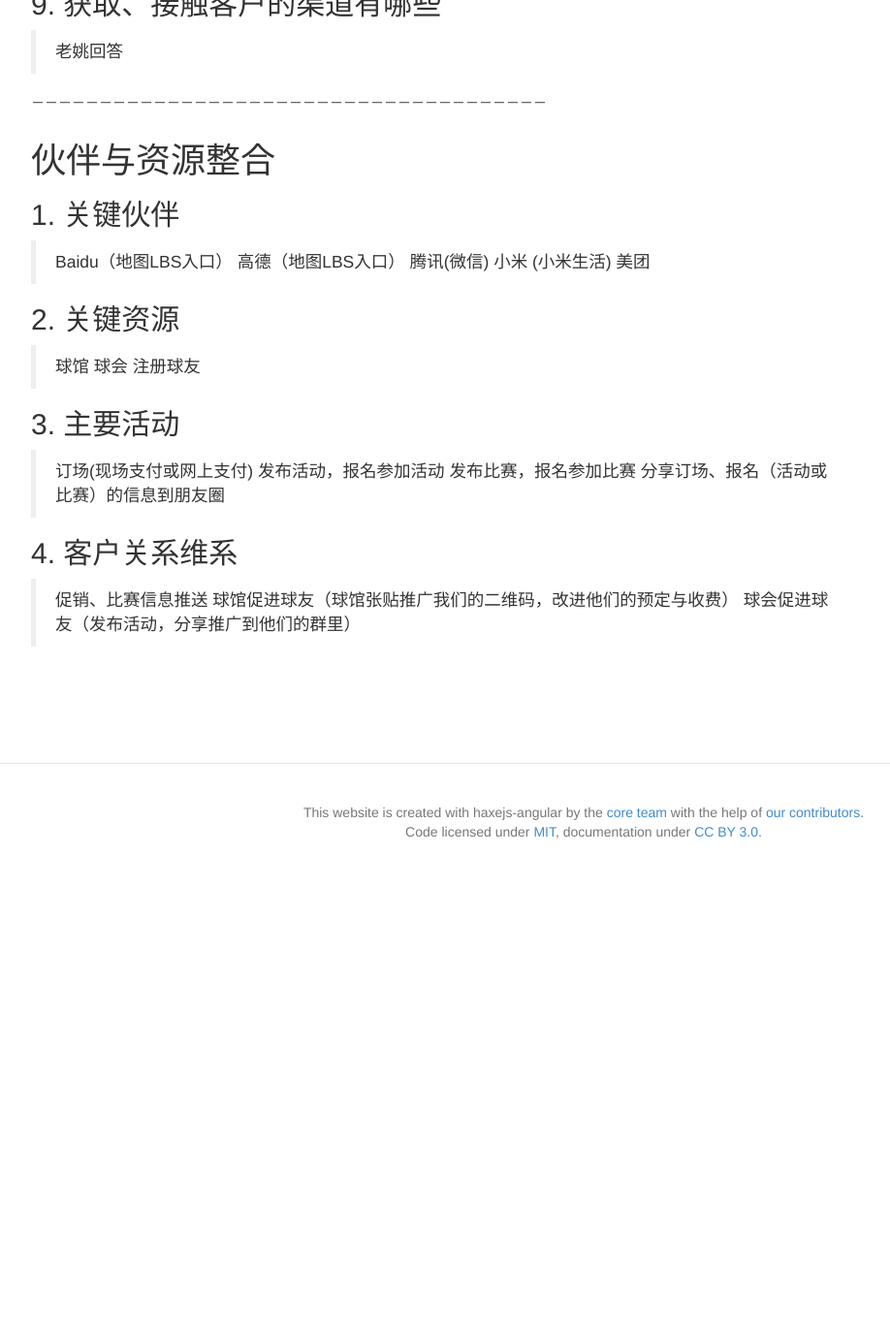
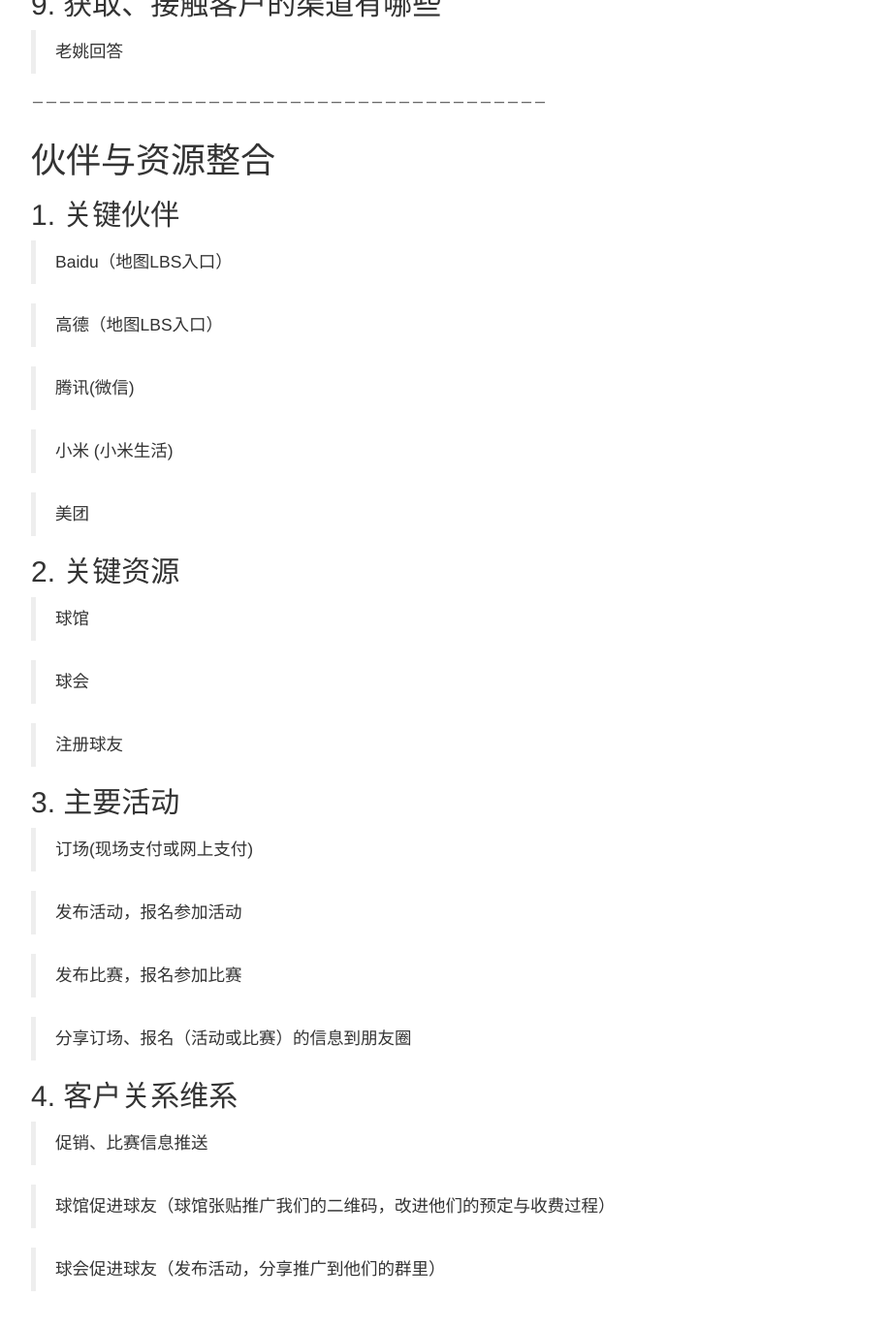
Before and after one commit to haxejs/haxejs.com, a Jekyll site: the page built from _posts/2015-01-06-health-startup.md, in a window 1280 px wide and 1400 px high, scrolled down 3325 px. Shown: the top 1371 px of the window at 97% size, without its empty margins (38-956 px from the left). Built offline with Jekyll 4.4.1, drawn with Linux system fonts in a browser that asks for light colours; Markdown is read by kramdown in place of the engine named in the settings; comment, search, counter and statistics services are not loaded; before the commit the page ends 4253 px from its top, so only the background shows below that.

Commit message:
update post again

```diff
--- a/_posts/2015-01-06-health-startup.md
+++ b/_posts/2015-01-06-health-startup.md
@@ -105,23 +105,34 @@ keywords: haxe, javascript, js, html5, angular, wechat
 #伙伴与资源整合
 ##1. 关键伙伴
 > Baidu（地图LBS入口）
+
 > 高德（地图LBS入口）
+
 > 腾讯(微信)
+
 > 小米 (小米生活)
+
 > 美团
 
 ##2. 关键资源
 > 球馆
+
 > 球会
+
 > 注册球友
 
 ##3. 主要活动
 > 订场(现场支付或网上支付)
+
 > 发布活动，报名参加活动
+
 > 发布比赛，报名参加比赛
+
 > 分享订场、报名（活动或比赛）的信息到朋友圈
 
 ##4. 客户关系维系
 > 促销、比赛信息推送
-> 球馆促进球友（球馆张贴推广我们的二维码，改进他们的预定与收费）
+
+> 球馆促进球友（球馆张贴推广我们的二维码，改进他们的预定与收费过程）
+
 > 球会促进球友（发布活动，分享推广到他们的群里）
```
